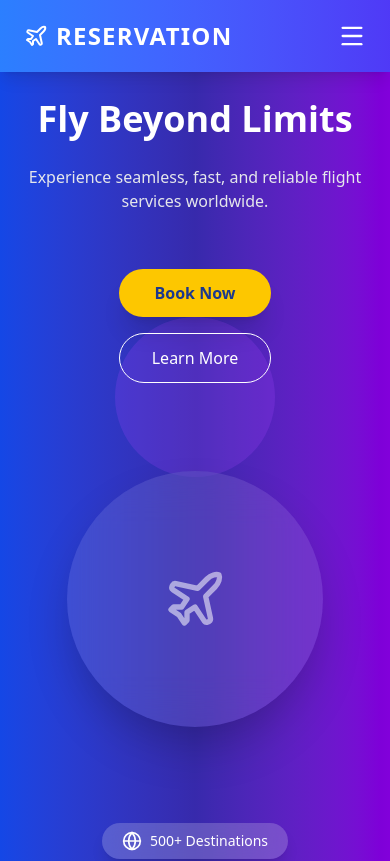
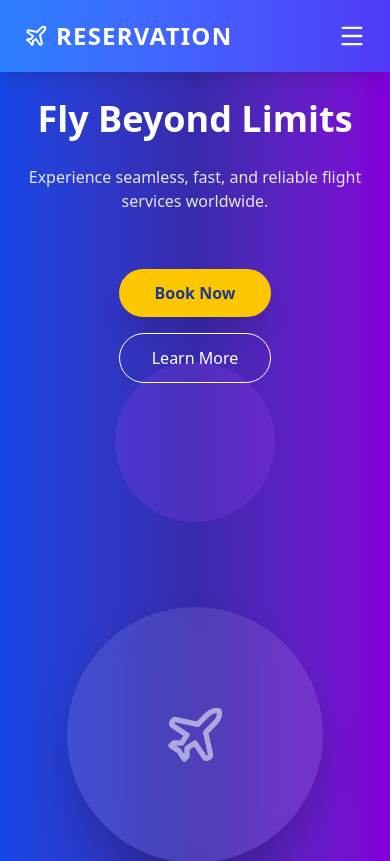
Before and after one commit to BTW-ZAIFOO/Airline-Reservation-System, a React (Vite) app: page / in a window 390 px wide. Shown: the top 861 px of the page. Built offline with nearby package versions, Linux system fonts and the light colour scheme.

Commit message:
make the website responsive on small screens

```diff
--- a/src/components/footer/Footer.jsx
+++ b/src/components/footer/Footer.jsx
@@ -1,5 +1,5 @@
 import React from "react";
-import { Facebook, Twitter, Instagram, Linkedin, Send } from "lucide-react";
+import { Facebook, Twitter, Instagram, Linkedin, Send, Plane } from "lucide-react";
 import { Link } from "react-router-dom";
 
 const Footer = () => {
@@ -12,8 +12,9 @@ const Footer = () => {
 
       <div className="relative max-w-7xl mx-auto px-6 lg:px-16 grid grid-cols-1 md:grid-cols-4 gap-10 z-10">
         <div className="space-y-3">
-          <h2 className="text-2xl font-bold tracking-wide">
-            AIRLINE-RESERVATION
+          <h2 className="text-2xl font-bold tracking-wide flex items-center gap-2 mb-4">
+            <Plane className="w-6 h-6" />
+            RESERVATION
           </h2>
           <p className="text-gray-300 leading-relaxed">
             Fly beyond limits with our seamless, fast, and reliable flight
--- a/src/components/herosection/HeroSection.jsx
+++ b/src/components/herosection/HeroSection.jsx
@@ -26,7 +26,7 @@ const HeroSection = () => {
         <div className="absolute w-40 h-40 sm:w-56 sm:h-56 bg-purple-500/20 rounded-full top-1/3 left-1/2 transform -translate-x-1/2 animate-bounce-slow"></div>
       </div>
 
-      <div className="relative z-10 flex flex-col lg:flex-row items-center justify-between max-w-7xl mx-auto px-6 sm:px-10 lg:px-16 py-24 sm:py-32 gap-10">
+      <div className="relative z-10 flex flex-col lg:flex-row items-center justify-between max-w-7xl mx-auto sm:px-10 lg:px-16 py-24 sm:py-32 gap-44">
         <div className="flex flex-col items-center lg:items-start text-center lg:text-left space-y-6">
           <h1 className="text-4xl sm:text-5xl lg:text-6xl font-extrabold text-white leading-tight animate-fade-in-down whitespace-nowrap">
             Fly Beyond Limits
```
